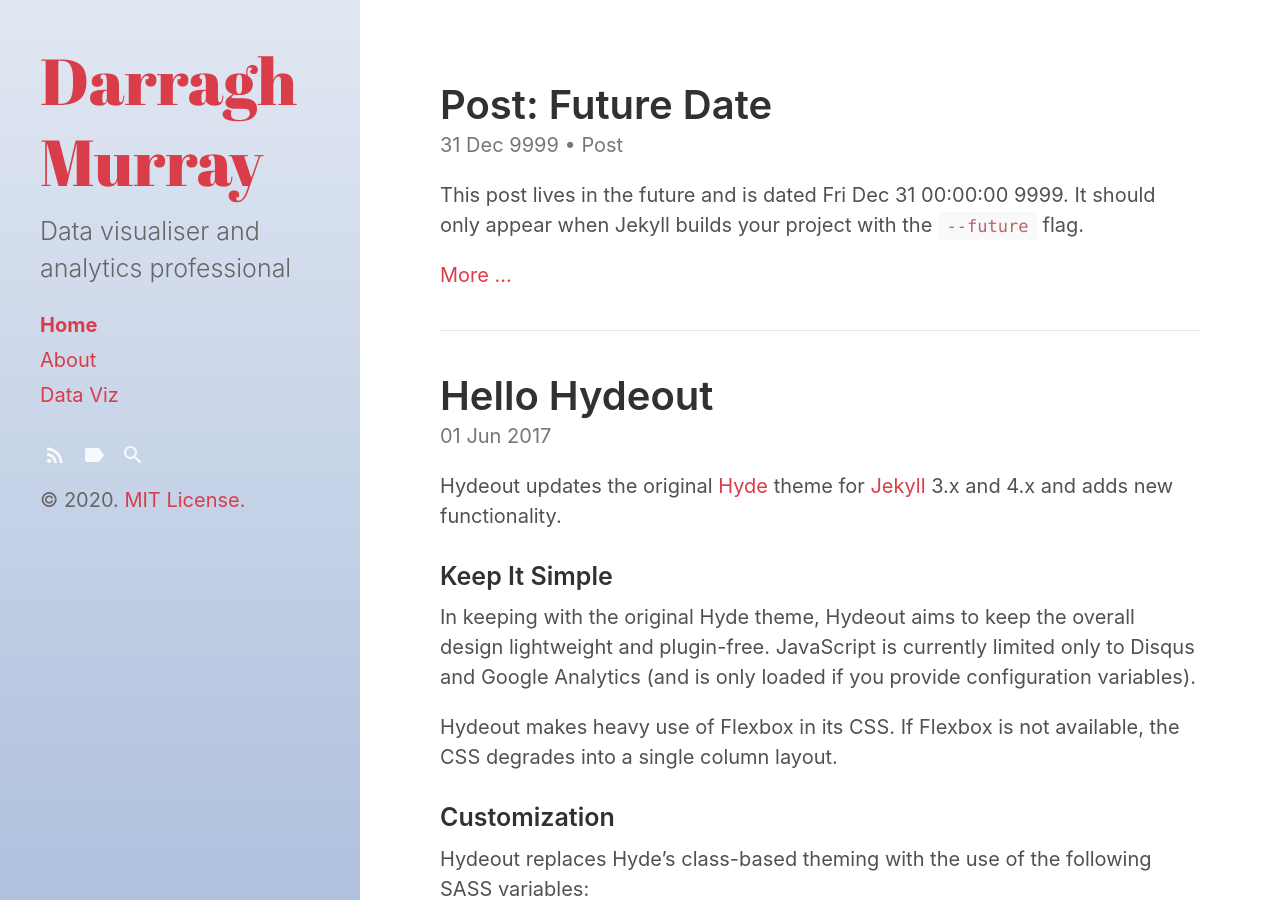
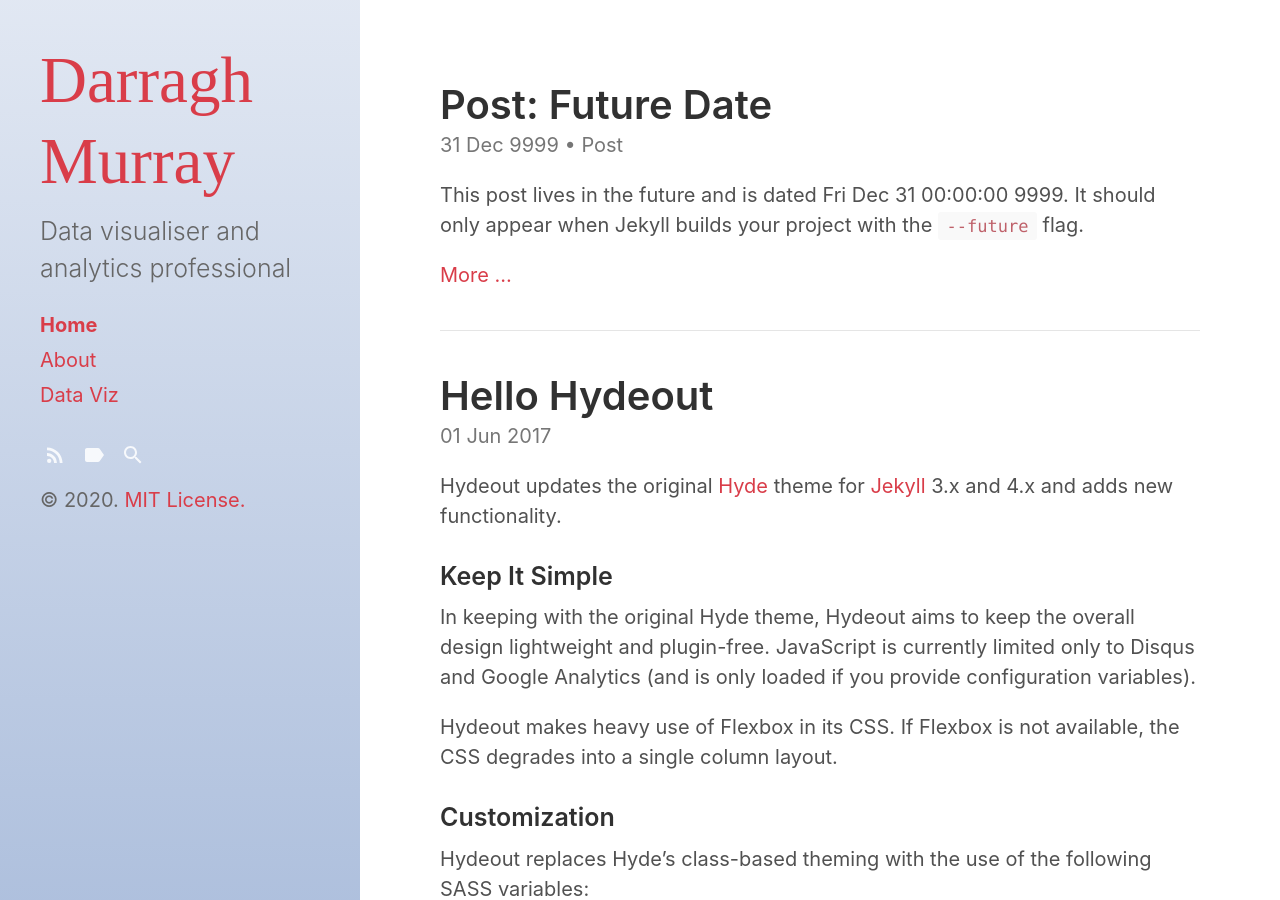
Before and after one commit to dbmurray/dbmurray.github.io, a Jekyll site: the page built from index.html, in a window 1280 px wide and 900 px high. Built offline with Jekyll 4.4.1, drawn with Linux system fonts in a browser that asks for light colours; the list of posts is cut into pages by our own code.

Commit message:
Update font-includes.html

```diff
--- a/_includes/font-includes.html
+++ b/_includes/font-includes.html
@@ -3,4 +3,4 @@
   different fonts as applicable.
 {% endcomment %}
 
-<link rel="stylesheet" href="https://fonts.googleapis.com/css?family=Abril+Fatface" />
+<link rel="stylesheet" href="https://fonts.googleapis.com/css?family=Poppins" />
```
